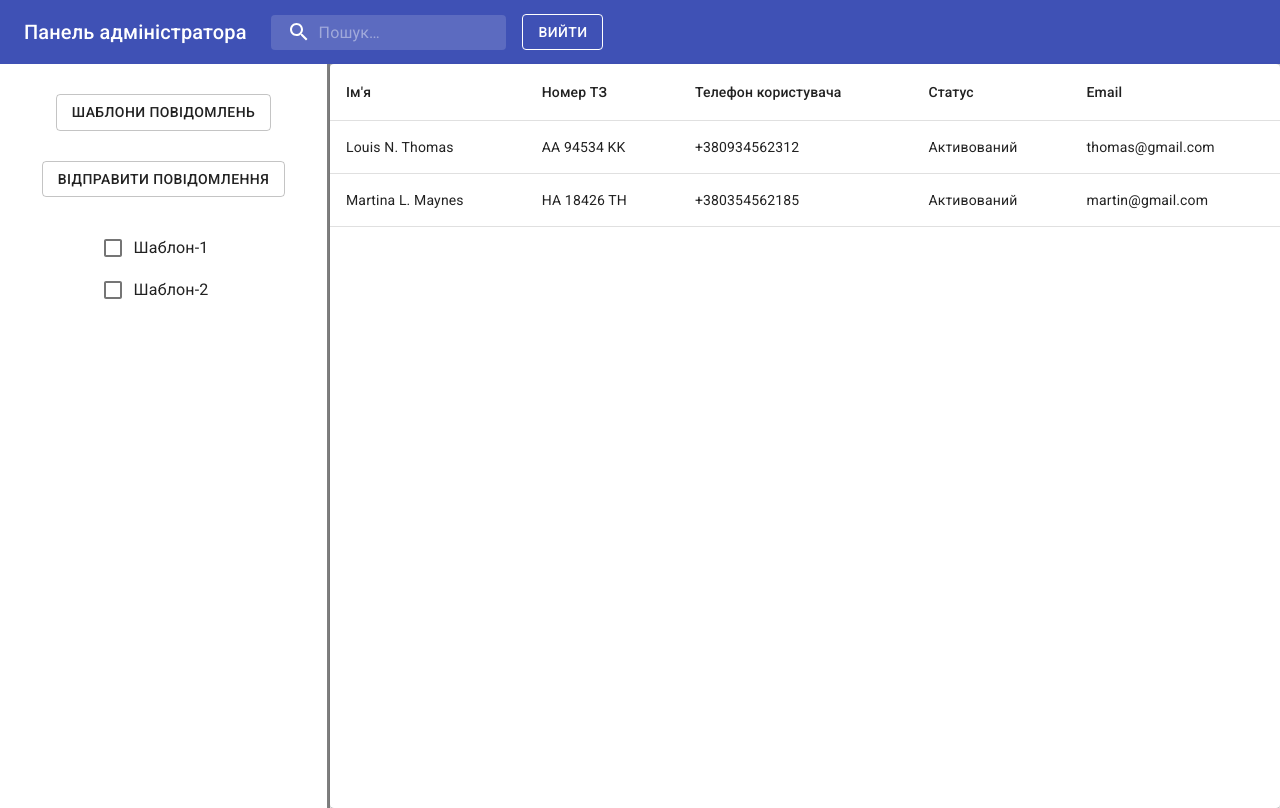
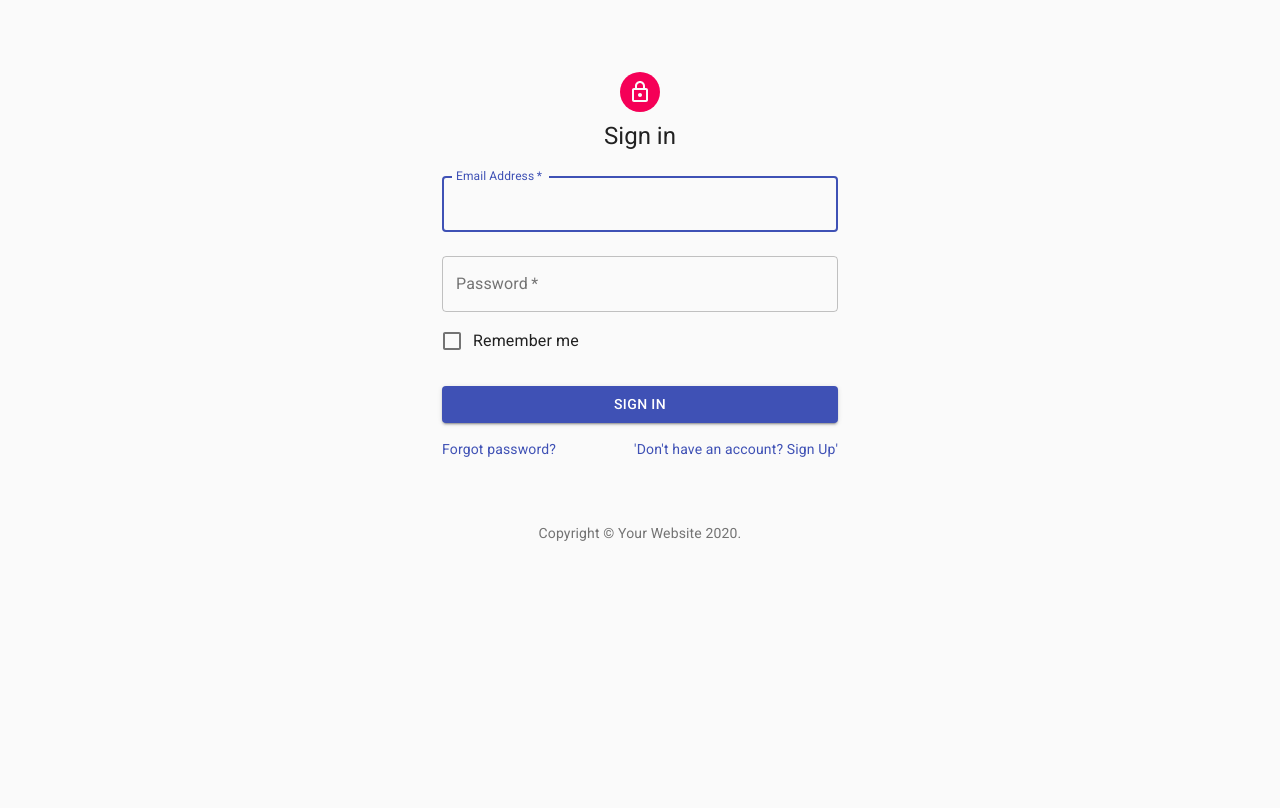
Before and after one commit to se-infotech-internship/client.web.admin, a React (Create React App) app: page / in a window 1280 px wide. Built offline with nearby package versions, Linux system fonts and the light colour scheme.

Commit message:
save changes

```diff
--- a/package.json
+++ b/package.json
@@ -11,6 +11,7 @@
     "@types/react-dom": "latest",
     "@types/react-redux": "^7.1.9",
     "@types/react-router-dom": "^5.1.5",
+    "history": "^5.0.0",
     "react": "latest",
     "react-dom": "latest",
     "react-redux": "^7.2.1",
--- a/src/App.tsx
+++ b/src/App.tsx
@@ -1,8 +1,11 @@
 import React from 'react'
 
+import { BrowserRouter as Router, Route } from 'react-router-dom'
 import LoginPage from './components/LoginPage'
-import TopBar from './components/TopBar'
-import ListUsers from './components/ListUsers/List.users'
+import { HomePage } from './components/homepage/HomePage'
+import { PrivateRoute } from './PrivateRoute'
+
+
 
 
 const token = window.localStorage.getItem('token')
@@ -11,9 +14,8 @@ export default function App() {
 
   return (
     <React.Fragment>
-      {/* <LoginPage /> */}
-      <TopBar />
-      <ListUsers />
+      <LoginPage />
+      {/* <HomePage /> */}
     </React.Fragment>
   )
 }
--- /dev/null
+++ b/src/PrivateRoute.tsx
@@ -0,0 +1,10 @@
+import React from 'react';
+import { Route, Redirect } from 'react-router-dom';
+
+export const PrivateRoute = ({ component: Component, ...rest }: { component: any }) => (
+    <Route {...rest} render={props => (
+        localStorage.getItem('token')
+            ? <Component {...props} />
+            : <Redirect to={{ pathname: '/login', state: { from: props.location } }} />
+    )} />
+)
--- a/src/components/ListUsers/List.users.tsx
+++ /dev/null
@@ -1,13 +0,0 @@
-import React from 'react'
-
-import LeftPanel from '../LeftPanel'
-import TableUsers from '../TableUsers'
-
-export default function ListUsers() {
-    return (
-        <div style={{ display: 'flex' }}>
-            <LeftPanel />
-            <TableUsers />
-        </div>
-    )
-}
--- /dev/null
+++ b/src/components/homepage/HomePage.tsx
@@ -0,0 +1,17 @@
+import React from 'react'
+
+import TopBar from '../TopBar'
+import LeftPanel from '../LeftPanel'
+import TableUsers from '../TableUsers'
+
+export const HomePage = () => {
+    return (
+        <React.Fragment>
+            <TopBar />
+            <div style={{ display: 'flex' }}>
+                <LeftPanel />
+                <TableUsers />
+            </div>
+        </React.Fragment>
+    )
+}
```
Also changed, not shown: 1 other file (tests, documents, lock files or other folders).
